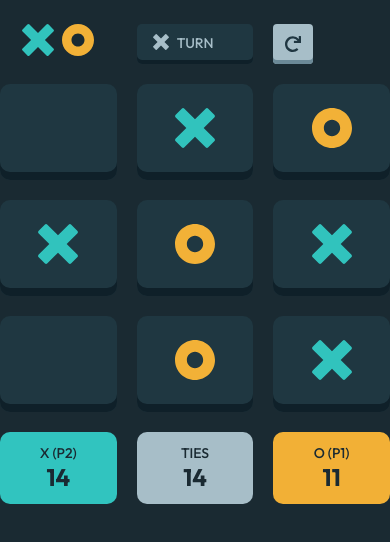
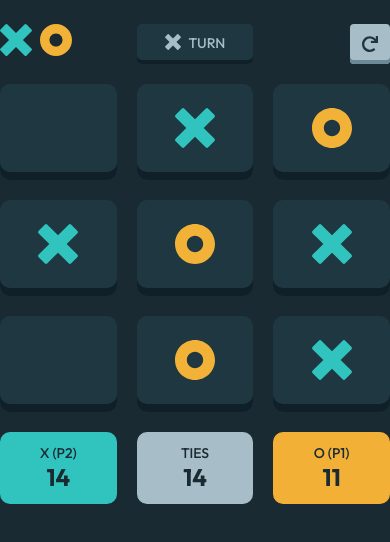
Before and after one commit to kylelamse/tic-tac-toe, a React (Create React App) app: page / in a window 390 px wide. Shown: the top 542 px of the page. Built offline with nearby package versions, Linux system fonts and the light colour scheme.

Commit message:
Adjust header items past mobile

```diff
--- a/src/components/Board.tsx
+++ b/src/components/Board.tsx
@@ -12,10 +12,22 @@ const BoardContainer = styled.div`
     gap: 1.25em;
 `;
 
-const HeaderItem = styled.div`
+type justifyTypes = "start" | "end" | "";
+const justifySelf = (justify: justifyTypes = "") => {
+    if (!justify) return null;
+
+    return `justify-self: ${justify};`;
+};
+
+type HeaderItemProps = {
+    justify?: justifyTypes;
+};
+const HeaderItem = styled.div<HeaderItemProps>`
     @media (max-width: ${({ theme }) => theme.breakpoints.mobile}) {
         display: none;
     }
+
+    ${(props) => justifySelf(props.justify)}
 `;
 
 type Props = {};
@@ -23,13 +35,13 @@ type Props = {};
 const Board = (props: Props) => {
     return (
         <BoardContainer>
-            <HeaderItem>
+            <HeaderItem justify="start">
                 <Logo />
             </HeaderItem>
             <HeaderItem>
                 <TurnStatus currentPlayer="X" />
             </HeaderItem>
-            <HeaderItem>
+            <HeaderItem justify="end">
                 <RestartButton />
             </HeaderItem>
             <GamePiecePlace content="" />
--- a/src/components/TurnStatus.tsx
+++ b/src/components/TurnStatus.tsx
@@ -5,6 +5,7 @@ import Typograpy from "./Typography";
 const Container = styled.div`
     display: flex;
     flex-direction: row;
+    justify-content: center;
     gap: 0.5em;
     background-color: ${(props) => props.theme.colors.semiDarkNavy};
     border-radius: 0.3125em;
--- a/src/pages/Game/GameHeader.tsx
+++ b/src/pages/Game/GameHeader.tsx
@@ -2,7 +2,6 @@ import styled from "@emotion/styled";
 
 import TurnStatus from "components/TurnStatus";
 import Logo from "components/Logo";
-import React from "react";
 import RestartButton from "components/RestartButton";
 
 const GameHeaderContainer = styled.div`
```
